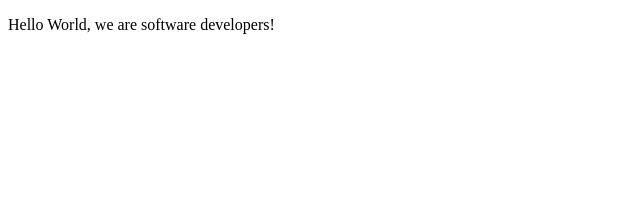
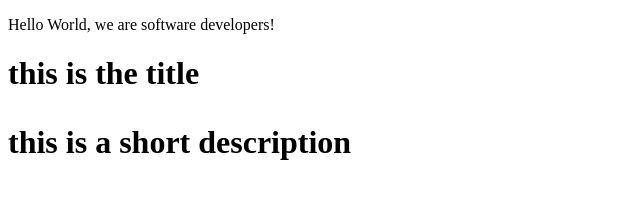
Before and after one commit to Abdoulaye-Thespy/Njigouh-Oluwasiun, a plain HTML site: page index.html in a window 1280 px wide. Shown: the whole page, without its empty margins (0-640 px from the left). Drawn offline with Linux system fonts and the light colour scheme.

Commit message:
Update index page

```diff
--- a/index.html
+++ b/index.html
@@ -12,7 +12,9 @@
 
 <p>Hello World, we are software developers!</p>
 
+<h1 id="title">  this is the title</title>
 
+<p id="description" > this is a short description </p>
 
 
 
```
